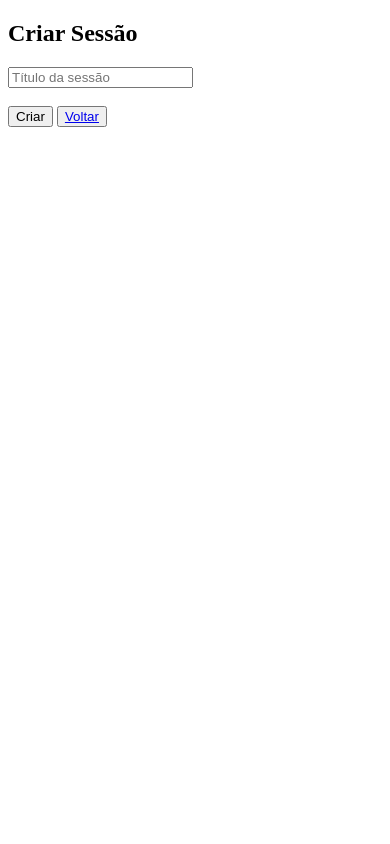
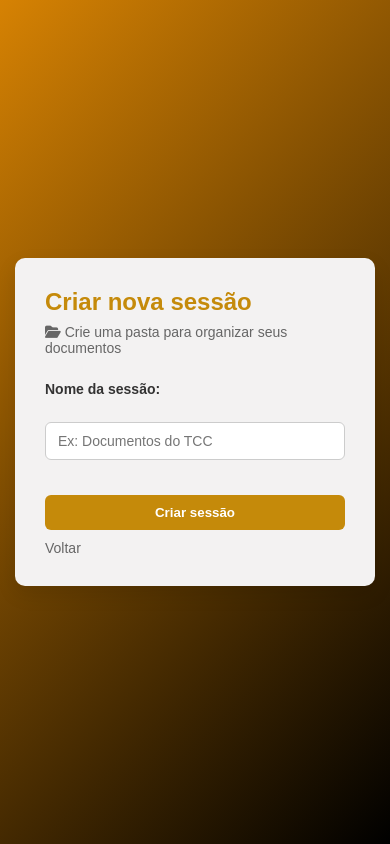
Before and after one commit to JoseWilliamCosta/SAORD, a Django app: template core/templates/create_session.html in a window 390 px wide. Run offline with Django 5.2, Linux system fonts and the light colour scheme; the template is opened without the code that fills it, so the values that code supplies are empty.

Commit message:
Criei e ajustei mais duas telas, obs: a responsividade de uma delas pra mobile está meia duvidosa ainda, só perfumaria até o momento

```diff
--- /dev/null
+++ b/core/static/css/create_session.css
@@ -0,0 +1,118 @@
+/* ===== RESET BÁSICO ===== */
+* {
+    margin: 0;
+    padding: 0;
+    box-sizing: border-box;
+    font-family: Arial, Helvetica, sans-serif;
+}
+
+/* ===== FUNDO DA PÁGINA ===== */
+body {
+    min-height: 100vh;
+    background: linear-gradient(135deg, #d68203 0%, #000000 100%);
+    display: flex;
+    align-items: center;
+    justify-content: center;
+}
+
+/* ===== CONTAINER ===== */
+.criar-sessao-container {
+    width: 1002;
+    max-width: 420px;
+    background-color: #f3f2f2;
+    padding: 30px;
+    border-radius: 10px;
+    box-shadow: 0 8px 20px rgba(0, 0, 0, 0.1);
+}
+
+/* ===== TÍTULO ===== */
+.criar-sessao-container h2 {
+    color: #c58a0a;
+    margin-bottom: 8px;
+}
+
+/* ===== DESCRIÇÃO ===== */
+.descricao {
+    font-size: 14px;
+    color: #666;
+    margin-bottom: 25px;
+}
+
+/* ===== FORM ===== */
+.form-sessao {
+    display: flex;
+    flex-direction: column;
+    gap: 25px;
+}
+
+/* Label */
+.form-sessao label {
+    font-size: 14px;
+    font-weight: bold;
+    color: #333;
+}
+
+/* Input */
+.form-sessao input {
+    padding: 10px 12px;
+    font-size: 14px;
+    border: 1px solid #ccc;
+    border-radius: 6px;
+    outline: none;
+}
+
+.form-sessao input:focus {
+    border-color: #c58a0a;
+}
+
+/* ===== AÇÕES ===== */
+.acoes-form {
+    display: flex;
+    justify-content: space-between;
+    align-items: center;
+    margin-top: 10px;
+}
+
+/* Botão principal */
+.btn-principal {
+    background-color: #c58a0a;
+    color: #fff;
+    padding: 10px 18px;
+    border-radius: 6px;
+    border: none;
+    font-weight: bold;
+    cursor: pointer;
+    transition: background-color 0.3s;
+}
+
+.btn-principal:hover {
+    background-color: #000000;
+}
+
+/* Botão secundário */
+.btn-secundario {
+    color: #666;
+    text-decoration: none;
+    font-size: 14px;
+}
+
+.btn-secundario:hover {
+    text-decoration: underline;
+}
+
+/* ===== RESPONSIVO ===== */
+@media (max-width: 480px) {
+    .criar-sessao-container {
+        margin: 0 15px;
+    }
+
+    .acoes-form {
+        flex-direction: column;
+        gap: 10px;
+        align-items: stretch;
+    }
+
+    .btn-principal {
+        width: 100%;
+    }
+}
--- a/core/templates/create_session.html
+++ b/core/templates/create_session.html
@@ -1,21 +1,44 @@
+{% load static %}
 <!DOCTYPE html>
-<html lang="en">
+<html lang="pt-br">
 <head>
     <meta charset="UTF-8">
-    <meta name="viewport" content="width=device-width, initial-scale=1.0">
-    <title>CriarSessão</title>
+    <title>Criar Sessão</title>
+    <link rel="stylesheet" href="{% static 'css/create_session.css' %}">
+    <link rel="stylesheet" href="https://cdnjs.cloudflare.com/ajax/libs/font-awesome/6.5.1/css/all.min.css">
 </head>
 <body>
-    <h2>Criar Sessão</h2>
 
-    <form method="post">
-        {% csrf_token %}
-        <input type="text" name="title" placeholder="Título da sessão" required>
-        <br><br>
-        <button type="submit">Criar</button>
-        <button type=""><a href="{% url 'home' %}">Voltar</a></button>
-        <br><br>
-    </form>
+    <main class="criar-sessao-container">
+        <h2>Criar nova sessão</h2>
+        <p class="descricao">
+            <i class="fa-solid fa-folder-open"></i>
+            Crie uma pasta para organizar seus documentos
+        </p>
+
+        <form method="post" class="form-sessao">
+            {% csrf_token %}
+
+            <label for="title">Nome da sessão: </label>
+            <input
+                type="text"
+                id="title"
+                name="title"
+                placeholder="Ex: Documentos do TCC"
+                required
+            >
+
+            <div class="acoes-form">
+                <button type="submit" class="btn-principal">
+                    Criar sessão
+                </button>
+
+                <a href="{% url 'home' %}" class="btn-secundario">
+                    Voltar
+                </a>
+            </div>
+        </form>
+    </main>
 
 </body>
 </html>
--- a/core/templates/home.html
+++ b/core/templates/home.html
@@ -42,6 +42,7 @@
             {% for session in sessions %}
 
             <div class="card-sessao-laranja">
+                <div class="aba-pasta"></div>
                 <div class="card-sessao" data-url="{% url 'session_detail' session.id %}">
                     <h4>
 
@@ -69,7 +70,7 @@
 </body>
 <script>
     document.querySelectorAll('.card-sessao').forEach(card => {
-        card.addEventListener('click', function(e) {
+        card.addEventListener('click', function (e) {
             // Se o clique for dentro da div de ações, NÃO navega
             if (!e.target.closest('.acoes-sessao')) {
                 window.location.href = this.dataset.url;
@@ -77,4 +78,5 @@
         });
     });
 </script>
+
 </html>
```
Also changed, not shown: core/static/css/edit_session.css (added, +123 -0 lines), core/static/css/home.css (+15 -2 lines), core/templates/edit_session.html (+27 -9 lines).
